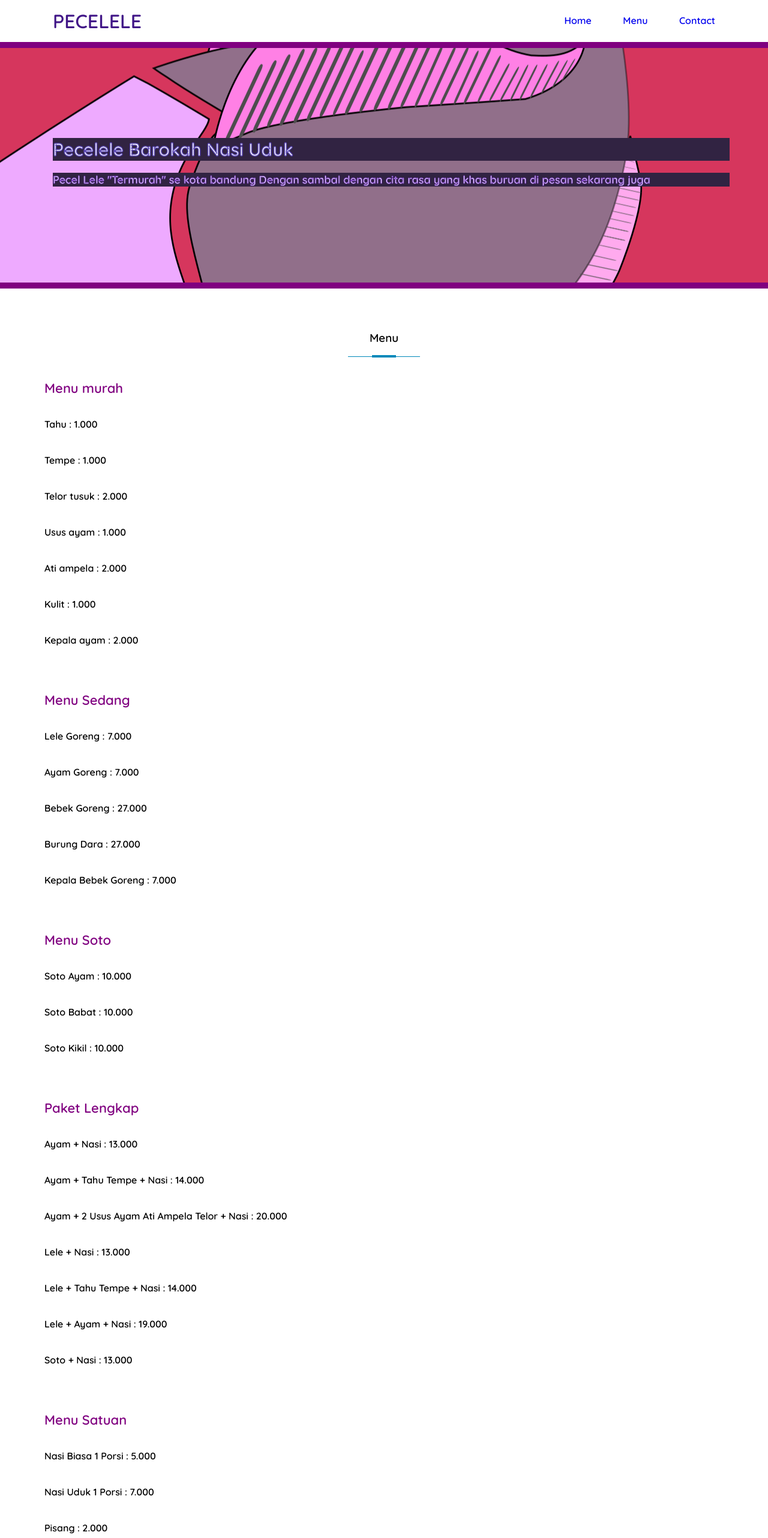
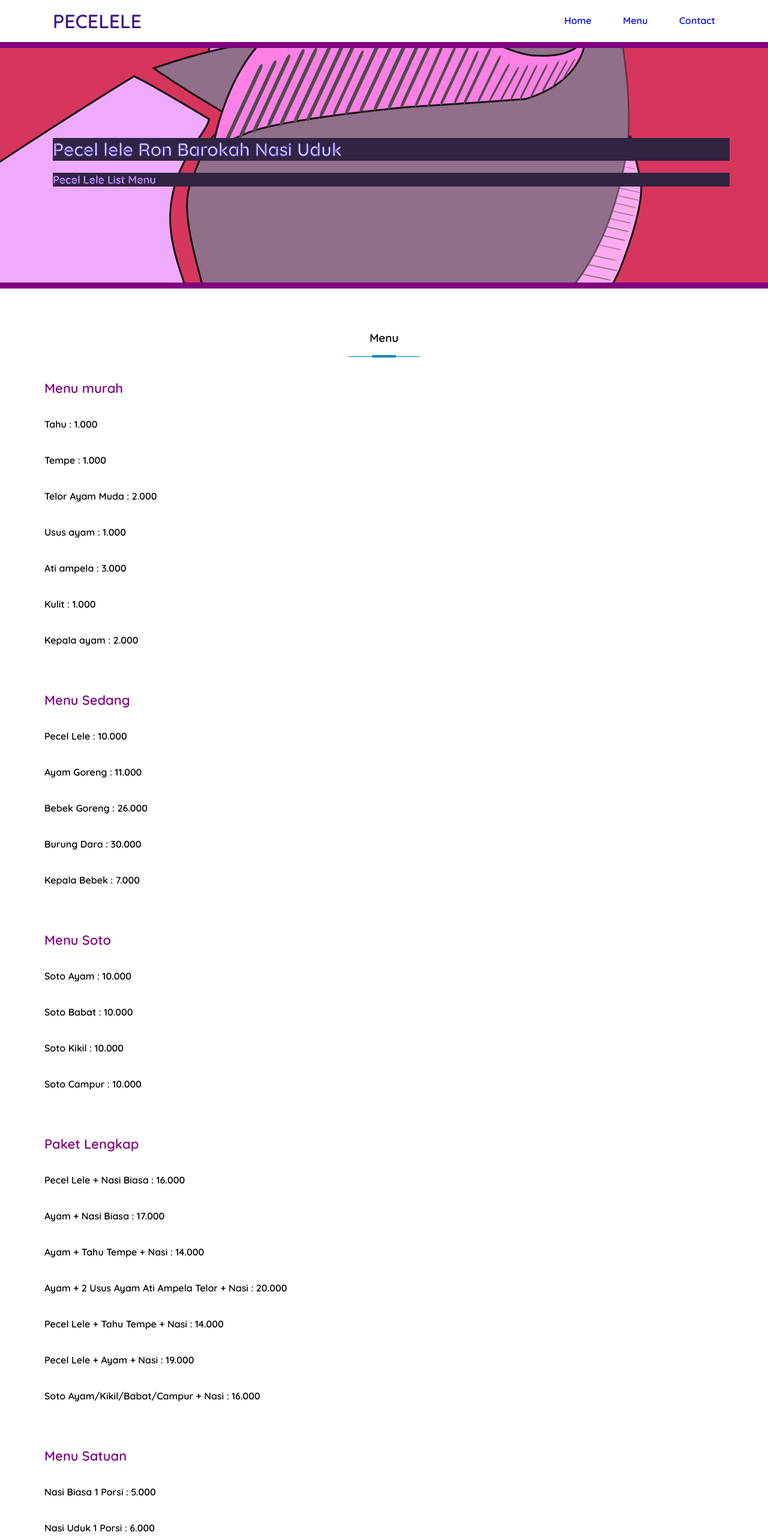
Before and after one commit to pecelele-nasiuduk/menu, a plain HTML site: page index.html in a window 1280 px wide. Shown: the top 2564 px of the page at 60% size. Drawn offline with Linux system fonts and the light colour scheme.

Commit message:
Update index.html

```diff
--- a/index.html
+++ b/index.html
@@ -42,9 +42,8 @@
 		<section class="banner">
 			<div class="container">
 				<div class="banner-left">
-					<h1><b>Pecelele Barokah Nasi Uduk</b></h1><br>
-					<h2><p>Pecel Lele "Termurah" se kota bandung Dengan sambal dengan cita rasa yang khas
-					buruan di pesan sekarang juga</p></h2>
+					<h1><b>Pecel lele Ron Barokah Nasi Uduk</b></h1><br>
+					<h2><p>Pecel Lele List Menu</p></h2>
 				</div>
 			</div>
 		</section>
@@ -60,11 +59,11 @@
 				<br>
 				<p>Tempe : 1.000 </p>
 				<br>
-				<p>Telor tusuk : 2.000 </p>
+				<p>Telor Ayam Muda : 2.000 </p>
 				<br>
 				<p>Usus ayam : 1.000 </p>
 				<br>
-				<p>Ati ampela : 2.000 </p>
+				<p>Ati ampela : 3.000 </p>
 				<br>
 				<p>Kulit : 1.000 </p>
 				<br>
@@ -74,15 +73,15 @@
 				<br>
 				<p class="submenu">Menu Sedang</p>
 				<br>
-				<p>Lele Goreng : 7.000 </p>
+				<p>Pecel Lele : 10.000 </p>
 				<br>
-				<p>Ayam Goreng : 7.000 </p>
+				<p>Ayam Goreng : 11.000 </p>
 				<br>
-				<p>Bebek Goreng : 27.000 </p>
+				<p>Bebek Goreng : 26.000 </p>
 				<br>
-				<p>Burung Dara : 27.000 </p>
+				<p>Burung Dara : 30.000 </p>
 				<br>
-				<p>Kepala Bebek Goreng : 7.000 </p>
+				<p>Kepala Bebek : 7.000 </p>
 				<br>
 				<br>
 				<br>
@@ -94,23 +93,25 @@
 				<br>
 				<p>Soto Kikil : 10.000 </p>
 				<br>
+				<p>Soto Campur : 10.000 </p>
+				<br>
 				<br>
 				<br>
 				<p class="submenu">Paket Lengkap</p>
 				<br>
-				<p>Ayam + Nasi : 13.000 </p>
+				<p>Pecel Lele + Nasi Biasa : 16.000 </p>
+				<br>
+				<p>Ayam + Nasi Biasa : 17.000 </p>
 				<br>
 				<p>Ayam + Tahu Tempe + Nasi : 14.000 </p>
 				<br>
 				<p>Ayam + 2 Usus Ayam Ati Ampela Telor + Nasi : 20.000 </p>
 				<br>
-				<p>Lele + Nasi : 13.000 </p>
+				<p>Pecel Lele + Tahu Tempe + Nasi : 14.000 </p>
 				<br>
-				<p>Lele + Tahu Tempe + Nasi : 14.000 </p>
+				<p>Pecel Lele + Ayam + Nasi : 19.000 </p>
 				<br>
-				<p>Lele + Ayam + Nasi : 19.000 </p>
-				<br>
-				<p>Soto + Nasi : 13.000 </p>
+				<p>Soto Ayam/Kikil/Babat/Campur + Nasi : 16.000 </p>
 				<br>
 				<br>
 				<br>
@@ -119,7 +120,7 @@
 				<br>
 				<p>Nasi Biasa 1 Porsi : 5.000 </p>
 				<br>
-				<p>Nasi Uduk 1 Porsi : 7.000 </p>
+				<p>Nasi Uduk 1 Porsi : 6.000 </p>
 				<br>
 				<p>Pisang : 2.000 </p>
 				<br>
@@ -131,7 +132,7 @@
 				<br>
 				<p>Teh Manis : 5000</p>
 				<br>
-				<p>Kopi Hitam : 5000</p>
+				<p>Kopi : 5000</p>
 				<br>
 				<br>
 				<br>
@@ -140,8 +141,14 @@
 				<p>* Buka pukul 19:00 - 04:00 (Disesuaikan)</p>
 				<br>
 				<br>
+				* Online Order Via :
 				<br>
-				<p class="about2"><i>Waktunya makan</i></p>
+				<p>GoFood : Pecel Lele Ron Barokah Nasi Uduk</p>
+				<br>
+				<p>Grab Food : Pecel Lele Mas Ron Barokah Nasi Uduk</p>
+				<br>
+				<br>
+				<p class="about2"><i>Selamat Menikmati</i></p>
 			</div>
 		</section>
 
@@ -151,7 +158,7 @@
 				<h3>Contact</h3>
 				<div class="col-3">
 					<h4>Alamat</h4>
-					<p>https://t.me/pecellelebarokah</p>
+					<p>https://t.me/pecellelebrkh</p>
 				</div>
 
 				<div class="col-3">
@@ -161,7 +168,7 @@
 
 				<div class="col-3">
 					<h4>Telp/Hp</h4>
-					<p>https://t.me/pecellelebarokah</p>
+					<p>https://t.me/pecellelebrkh</p>
 				</div>
 			</div>
 		</section>
@@ -170,7 +177,7 @@
 
 		<footer>
 			<div class="container">
-				<small>Copyright &copy; 2020 - Pecelele barokah nasi uduk.</small>
+				<small>Copyright &copy; 2020 - Pecelele Ron barokah nasi uduk.</small>
 			</div>
 		</footer>
 	</body>
```
